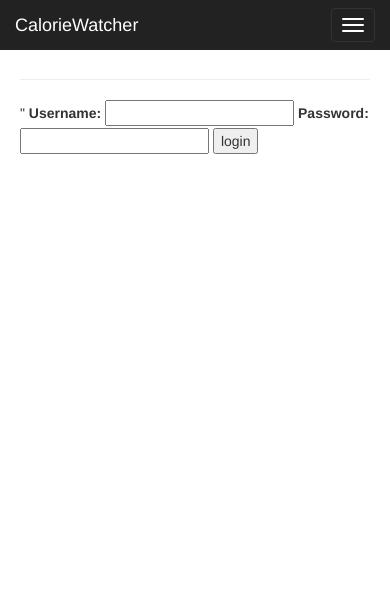
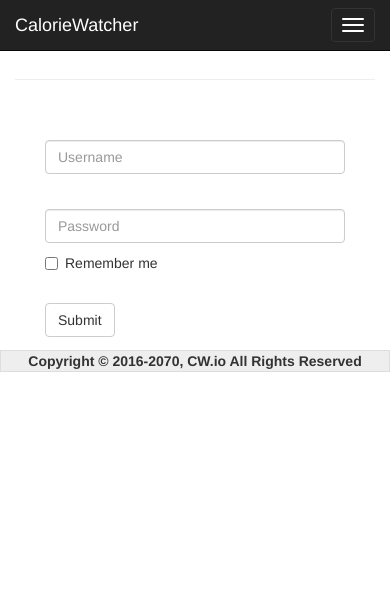
Before and after one commit to isik5/Fall2016Swe573, a Django app: a page that uses tracker/templates/login.html in a window 390 px wide. Shown: the top 592 px of the page. Run offline with Django 3.2, Linux system fonts and the light colour scheme; some libraries are stand-ins or nearby versions.

Commit message:
front-end implementation

```diff
--- a/tracker/templates/login.html
+++ b/tracker/templates/login.html
@@ -1,19 +1,42 @@
 {% extends "base.html" %}
+{% block content %}
+<!DOCTYPE html>
+<html lang="en">
+<head>
+  <title>Bootstrap Example</title>
+  <meta charset="utf-8">
+  <meta name="viewport" content="width=device-width, initial-scale=1">
+  <link rel="stylesheet" href="https://maxcdn.bootstrapcdn.com/bootstrap/3.3.7/css/bootstrap.min.css">
+  <script src="https://ajax.googleapis.com/ajax/libs/jquery/3.1.1/jquery.min.js"></script>
+  <script src="https://maxcdn.bootstrapcdn.com/bootstrap/3.3.7/js/bootstrap.min.js"></script>
+</head>
+<body><br>
 
-{% block content %}
+<div class="container">
 
-    {% if form.errors %}
-      <p class="error">Sorry, not a valid username or password</p>
-    {% endif %}
+    <form action="/accounts/auth/" method="post" >{% csrf_token %}
+            <div class="col-md-6">
+                <div class="form-group">
+                    <label for="username"></label>
+                    <input type="text" class="form-control"
+                           name="username"
+                           id="user"
+                           placeholder="Username">
+                </div>
+                <div class="form-group">
+                    <label for="password"></label>
+                    <input type="password" class="form-control"
+                           name="password"
+                           id="password"
+                           placeholder="Password">
+    <div class="checkbox">
+      <label><input type="checkbox"> Remember me</label>
+    </div><br>
+    <left><button type="submit" class="btn btn-default">Submit</button></left>
+  </form>
+</div>
 
-    <form action="/accounts/auth/" method="post" >{% csrf_token %}"
-      <label for="username">Username:</label>
-      <input type="text" name="username" value="" id="password">
-      <label for="password">Password:</label>
-      <input type="password" name="password" value="" id="password">
-
-      <input type="submit" value="login" />
-
-    </form>
+</body>
+</html>
 
 {% endblock %}
--- a/tracker/templates/profile.html
+++ b/tracker/templates/profile.html
@@ -12,7 +12,8 @@
   <form action="/accounts/profile/" method="post">{% csrf_token %}
   {{form.as_ul}}
 
-  <input type="submit" value="Update" />
+
+ <input type="submit" value="Update" />
 
 
   </form>
--- a/tracker/templates/register.html
+++ b/tracker/templates/register.html
@@ -5,9 +5,7 @@
 
 
 
-        }
-
-        <form action="/accounts/register/" method="post">{% csrf_token %}
+          <form action="/accounts/register/" method="post">{% csrf_token %}
             <div class="col-md-6">
                 <div class="form-group">
                     <label for="{{ user_form.username.id_for_label }}">{{ user_form.username.label }}</label>
--- a/tracker/userprofile/forms.py
+++ b/tracker/userprofile/forms.py
@@ -5,7 +5,7 @@
 
     class Meta:
         model = UserProfile
-        fields = ('height', 'weight', 'date_of_birth', 'gender', 'bmi', 'bmr')
+        fields = ('height', 'weight', 'date_of_birth', 'gender', 'bmi', 'bmr', 'note')
 
     def clean_bmi(self):
         bmi = self.cleaned_data['bmi']
--- a/tracker/userprofile/models.py
+++ b/tracker/userprofile/models.py
@@ -11,6 +11,7 @@
     gender = models.CharField('Gender', max_length=1, null=False)
     bmi = models.FloatField('BMI', blank=True, null=True)
     bmr = models.FloatField('BMR', blank=True, null=True)
+    note = models.TextField('Notes', blank=True, null=True)
 
     def __unicode__(self):
         return self.user.username
--- a/tracker/userprofile/views.py
+++ b/tracker/userprofile/views.py
@@ -13,7 +13,7 @@
         if form.is_valid():
             form.save()
             return HttpResponseRedirect('/accounts/profile')
-            print("profile successfully updated!")
+
 
     else:
         user = request.user
```
